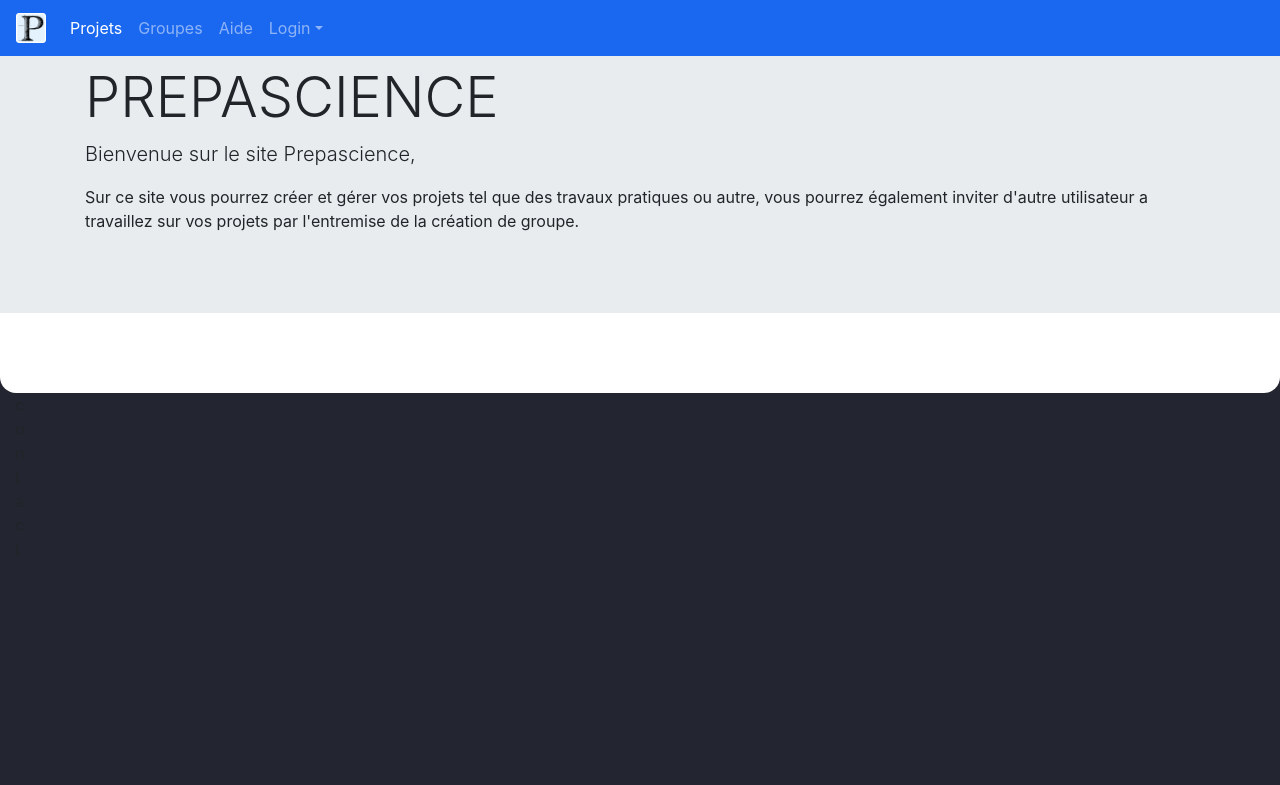
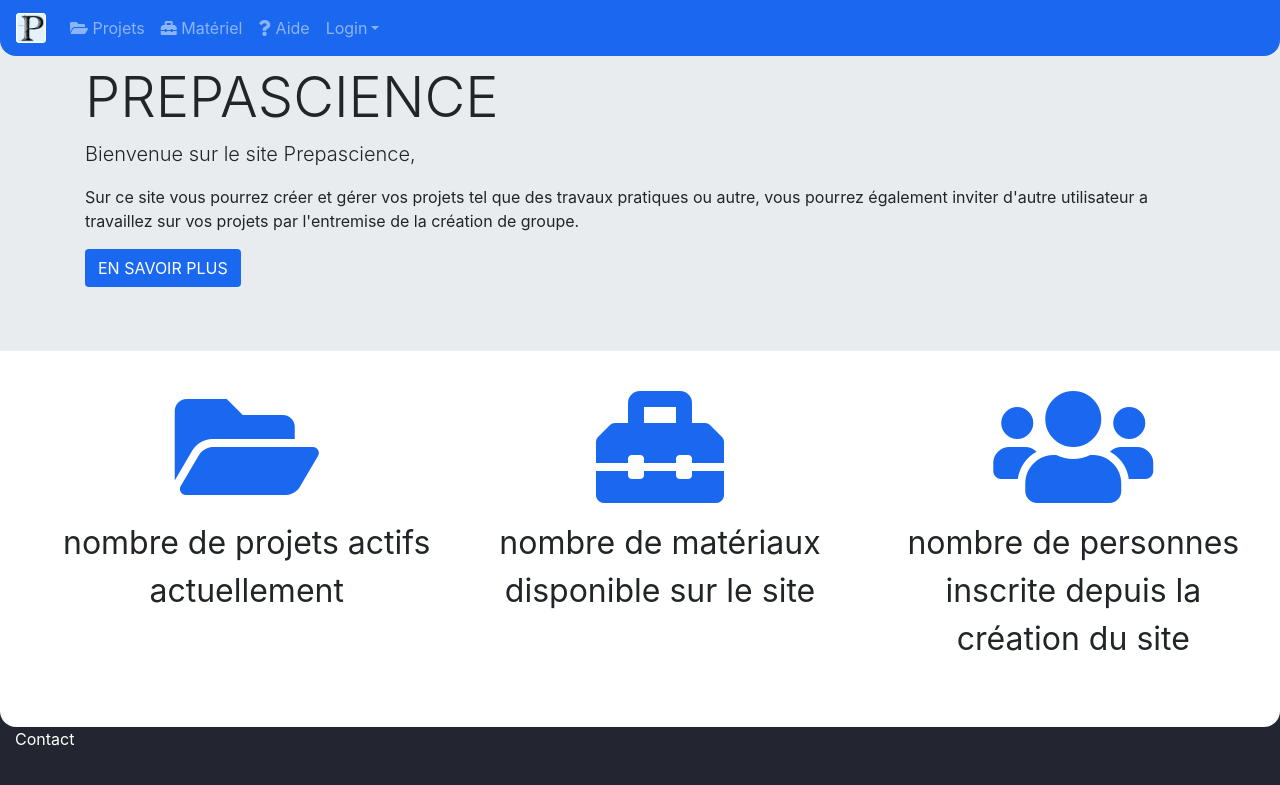
Before and after one commit to Dylan-Helin/Prepascience, a Django app: template templates/home.html in a window 1280 px wide. Shown: the top 785 px of the page. Run offline with Django 3.2, Linux system fonts and the light colour scheme; the template is opened without the code that fills it, so the values that code supplies are empty; some libraries are stand-ins or nearby versions.

Commit message:
page terminée sur le front end

```diff
--- a/templates/home.html
+++ b/templates/home.html
@@ -9,12 +9,14 @@
     <!-- Bootstrap CSS -->
     <link rel="stylesheet" href="https://stackpath.bootstrapcdn.com/bootstrap/4.4.1/css/bootstrap.min.css" integrity="sha384-Vkoo8x4CGsO3+Hhxv8T/Q5PaXtkKtu6ug5TOeNV6gBiFeWPGFN9MuhOf23Q9Ifjh" crossorigin="anonymous">
 
+    <!-- Librairie d'icônes -->
+    <link rel="stylesheet" href="https://use.fontawesome.com/releases/v5.7.0/css/all.css" integrity="sha384-lZN37f5QGtY3VHgisS14W3ExzMWZxybE1SJSEsQp9S+oqd12jhcu+A56Ebc1zFSJ" crossorigin="anonymous">
 
     <title>Prepascience</title>
     <link rel="shortcut icon" type="image/x-icon" href="{% static 'images/logo.ico' %}">
 </head>
 <body style=" background-color: #232630;" >
-<nav class="navbar navbar-expand-md navbar-dark fixed-top" style="background-color: #1B68F0;">
+<nav class="navbar navbar-expand-md navbar-dark fixed-top" style="background-color: #1B68F0;border-bottom-left-radius: 1rem; border-bottom-right-radius: 1rem ">
     <a class="navbar-brand" href="#">
         <img src="{% static 'images/logo.png' %}" width="30" height="30" class="d-inline-block align-top" alt="">
     </a>
@@ -24,21 +26,21 @@
 
     <div class="collapse navbar-collapse" id="navbarsExampleDefault">
         <ul class="navbar-nav mr-auto">
-            <li class="nav-item active">
-                <a class="nav-link" href="#"> Projets <span class="sr-only">(current)</span></a>
+            <li class="nav-item">
+                <a class="nav-link" href="#"> <i class="fas fa-folder-open"> </i> Projets </a>
             </li>
             <li class="nav-item">
-                <a class="nav-link" href="#"> Groupes </a>
+                <a class="nav-link" href="#"> <i class="fas fa-toolbox"></i> Matériel </a>
             </li>
             <li class="nav-item">
-                <a class="nav-link" href="#"> Aide </a>
+                <a class="nav-link" href="#"> <i class="fas fa-question"></i> Aide </a>
             </li>
 
             <!--<li class="nav-item">
                 <a class="nav-link disabled" href="#" tabindex="-1" aria-disabled="true">Disabled</a>
             </li>-->
             <li class="nav-item dropdown" style="alignment: right">
-                <a class="nav-link dropdown-toggle" href="#" id="dropdown01" data-toggle="dropdown" aria-haspopup="true" aria-expanded="false">Login</a>
+                <a class="nav-link dropdown-toggle" href="#" id="dropdown01" data-toggle="dropdown" aria-haspopup="true" aria-expanded="false"> Login</a>
                 <div class="dropdown-menu dropdown-menu-lg-right" aria-labelledby="dropdown01">
                     <a class="dropdown-item" href="#">Se connecter</a>
                     <a class="dropdown-item" href="#">Creer un compte</a>
@@ -56,23 +58,38 @@
                  <p class="lead">Bienvenue sur le site Prepascience,</p>
                  <p>Sur ce site vous pourrez créer et gérer vos projets tel que des travaux pratiques ou autre,
                  vous pourrez également inviter d'autre utilisateur a travaillez sur vos projets par l'entremise de la création de groupe.</p>
+                 <button type="button" class="btn"  style="background-color: #1B68F0; color: white" >EN SAVOIR PLUS</button>
             </div>
             </div>
 
 
     <div class="container-fluid" style="padding-top:2rem;padding-bottom:2rem;background-color: #FFFFFF;border-bottom-left-radius: 1rem;border-bottom-right-radius: 1rem">
     <ul>
-        {% for j in list %}
+        <div class="row">
+         <div class="col-md-4" align="center">
+        <h2><i class="fas fa-folder-open fa-4x" style="color:#1B68F0"></i></h2>
+        <p  style="font-size: 2rem">nombre de projets actifs actuellement </p>
+        </div>
+        <div class="col-md-4" align="center">
+        <h2><i class="fas fa-toolbox fa-4x" style="color:#1B68F0"></i></h2>
+        <p style="font-size: 2rem">nombre de matériaux disponible sur le site </p>
+        </div>
+        <div class="col-md-4" align="center">
+        <h2><i class="fas fa-users fa-4x" style="color:#1B68F0"></i></h2>
+        <p style="font-size: 2rem">nombre de personnes inscrite depuis la création du site</p>
+        </div>
+        <!--{% for j in list %}
             {%  for i in personnes %}
                 <li>{{ i.prenom }}</li>
                 <li>{{ i.nom }}</li>
             {% endfor %}
-        {% endfor %}
+        {% endfor %}-->
+        </div>
         </ul>
     </div>
 </main>
 <div class="container-fluid">
-    c<br>o<br>n<br>t<br>a<br>c<br>t
+    <p style="color: white">Contact</p>
 </div>
 
 
```
